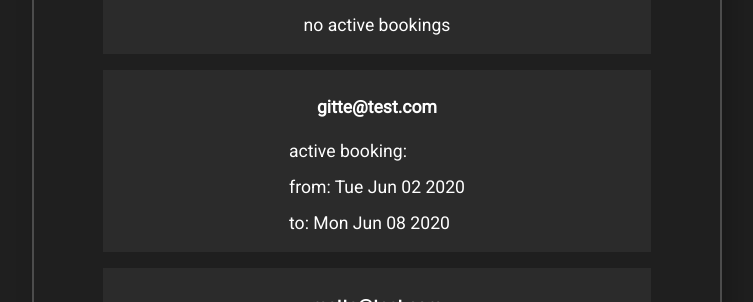
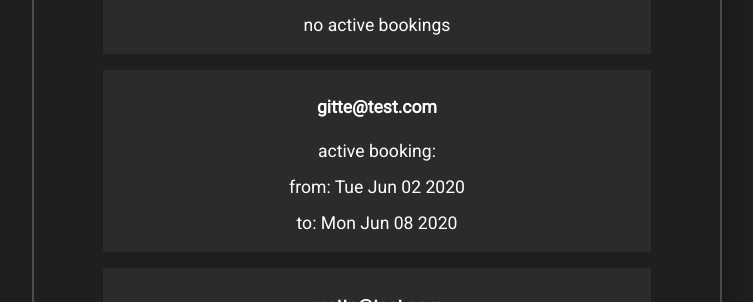
Before and after one commit to 200backflips/lil-booking-mate, a Vue app in the folder client/: page /bookings in a window 1280 px wide. Shown: the part 193-495 px from the top of the page, without its empty margins (263-1016 px from the left). Built offline with nearby package versions, Linux system fonts and the light colour scheme.

Commit message:
remove excess

```diff
--- a/client/src/components/ActiveBookings.vue
+++ b/client/src/components/ActiveBookings.vue
@@ -1,18 +1,36 @@
 <template>
   <div class="ActiveBookings">
-    <Booking v-for="user in currentUser" :key="user.email" :user="user" :showCurrentUser="true" />
-    <Booking v-for="user in bookings" :key="user.email" :user="user" :showCurrentUser="false" />
+    <!-- <Booking v-for="user in currentUser" :key="user.email" :user="user" :showCurrentUser="true" />
+    <Booking v-for="user in bookings" :key="user.email" :user="user" :showCurrentUser="false" />-->
+    <div v-for="user in currentUser" :key="user.email" class="Booking">
+      <h4>you</h4>
+      <template v-if="user.hasActiveBooking">
+        <p>active booking:</p>
+        <p>from: {{ parseDate(user.timePeriod.from) }}</p>
+        <p>to: {{ parseDate(user.timePeriod.to) }}</p>
+      </template>
+      <p v-else>no active bookings</p>
+    </div>
+    <div v-for="user in bookings" :key="user.email" class="Booking">
+      <h4>{{ user.email }}</h4>
+      <template v-if="user.hasActiveBooking">
+        <p>active booking:</p>
+        <p>from: {{ parseDate(user.timePeriod.from) }}</p>
+        <p>to: {{ parseDate(user.timePeriod.to) }}</p>
+      </template>
+      <p v-else>no active bookings</p>
+    </div>
   </div>
 </template>
 
 <script>
 import { mapGetters } from "vuex";
-import Booking from "../elements/Booking";
+// import Booking from "../elements/Booking";
 
 export default {
   name: "ActiveBookings",
   components: {
-    Booking
+    // Booking
   },
   data() {
     return {
@@ -28,7 +46,12 @@ export default {
       user => user.email === this.userInfo.email
     );
   },
-  computed: mapGetters(["allUsers", "userInfo"])
+  computed: mapGetters(["allUsers", "userInfo"]),
+  methods: {
+    parseDate(date) {
+      return date.toString().match(/^[a-z ]+[\d ]{7}/i)[0];
+    }
+  }
 };
 </script>
 
@@ -42,4 +65,22 @@ export default {
   overflow-y: scroll;
   -webkit-overflow-scrolling: touch;
 }
+
+.Booking {
+  display: flex;
+  flex-direction: column;
+  align-items: center;
+  width: 80%;
+  height: 100%;
+  margin: 0.5rem;
+  padding: 0.7rem;
+  background: #2b2b2b;
+  font-size: 1.1rem;
+}
+.Booking p {
+  padding: 0.5rem;
+}
+.Booking h4 {
+  padding: 1rem;
+}
 </style>
--- a/client/src/elements/Booking.vue
+++ b/client/src/elements/Booking.vue
@@ -1,14 +1,12 @@
 <template>
   <div class="Booking">
     <h4>{{ showCurrentUser ? 'you' : user.email }}</h4>
-    <div>
     <template v-if="user.hasActiveBooking">
       <p>active booking:</p>
       <p>from: {{ parseDate(user.timePeriod.from) }}</p>
       <p>to: {{ parseDate(user.timePeriod.to) }}</p>
     </template>
     <p v-else>no active bookings</p>
-    </div>
   </div>
 </template>
 
```
Lines whose indentation alone changed are shown as unchanged.
